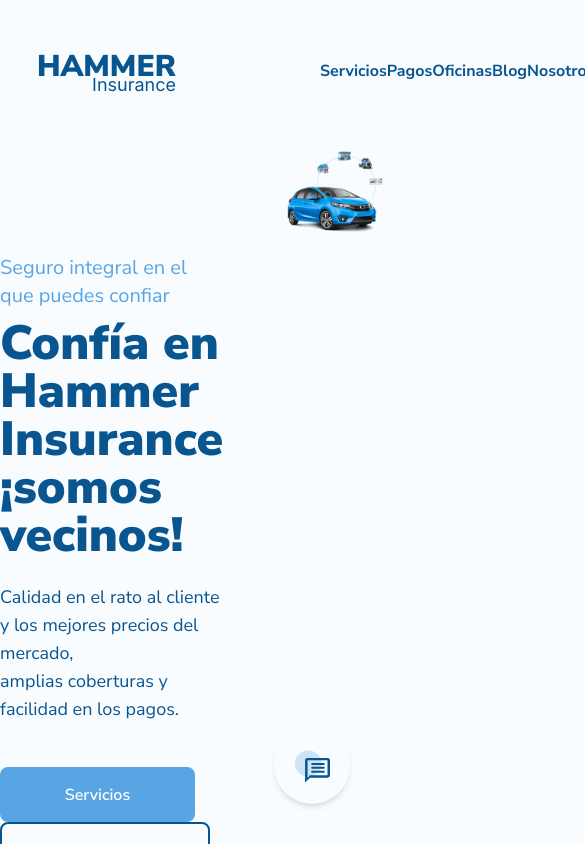
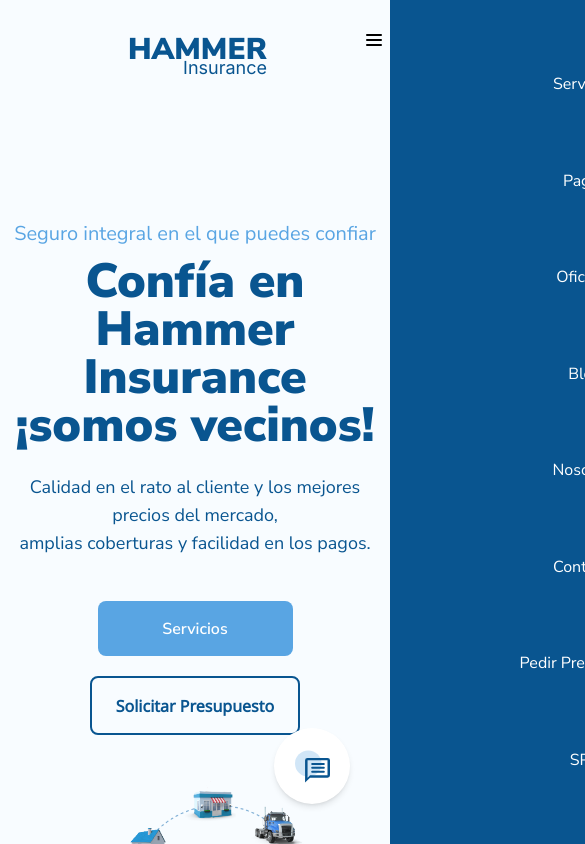
Before and after one commit to VzAnthony/hammer-insurance, a Next.js app: page / in a window 390 px wide. Shown: the top 844 px of the page, 585 px wide, since content can reach past the window. Built offline with nearby package versions, Linux system fonts and the light colour scheme.

Commit message:
responsive

```diff
--- a/pages/index.js
+++ b/pages/index.js
@@ -7,9 +7,9 @@
 
 export default function Home() {
   return (
-    <div>
+    <div className="lg:bg-background-home lg:[background-position-x:34rem] lg:[background-position-y:-30rem] xl:[background-position-x:70rem] xl:[background-position-y:-40rem] bg-no-repeat ">
       <Navbar />
-      <section className="flex justify-center">
+      <section className="flex flex-col justify-center mt-28 lg:flex-row lg:pl-11 xl:pl-28 xl:justify-start xl:gap-32">
         <WelcomeGreeting />
         <CarCollage />
       </section>
--- a/src/components/atom/CarCollage/index.jsx
+++ b/src/components/atom/CarCollage/index.jsx
@@ -2,15 +2,13 @@
 
 export const CarCollage = () => {
   return (
-    <picture className="w-[537px] h-[503px] pt-1">
+    <picture className="w-full h-[503px] px-10 pt-10 sm:w-[600px] sm:my-0 sm:mx-auto lg:pt-0 lg:px-[5%] lg:m-0 xl:p-0 xl:w-[500px] xl:relative xl:bottom-28 xl:left-16 ">
       <Image
         src="/assets/static/images/car-collage.png"
         alt="service-image"
         width={537}
         height={503}
         layout="responsive"
-        // objectFit="scale-down"
-        //   quality={100}
       />
     </picture>
   );
--- a/src/components/atom/ChatCard/index.jsx
+++ b/src/components/atom/ChatCard/index.jsx
@@ -1,8 +1,21 @@
+import { useState } from "react";
 import Image from "next/image";
 
 export const ChatCard = () => {
+  const [toggle, setToggle] = useState(false);
   return (
-    <div className="flex justify-center items-center fixed bottom-10 right-10 w-[76px] h-[76px] rounded-full  shadow-md">
+    <div
+      className={`flex justify-center items-center fixed bottom-10 right-10 h-[76px] rounded-full shadow-md z-10 bg-white hover:cursor-pointer ${
+        toggle ? "w-[300px]" : "w-[76px]"
+      }`}
+      onClick={() => setToggle(!toggle)}
+    >
+      <div className={`text-right mr-8  ${!toggle && "hidden"}`}>
+        <p className="text-primary font-nunito text-sm font-bold ">
+          ¿En qué podemos ayudarte?
+        </p>
+        <p className="text-primary font-nunito text-sm ">Chatea con nosotros</p>
+      </div>
       <Image
         src="/assets/static/icons/chat-bubble.svg"
         alt="service-image"
--- a/src/components/atom/Tags/index.jsx
+++ b/src/components/atom/Tags/index.jsx
@@ -2,7 +2,7 @@
 
 export const Tags = () => {
   return (
-    <div className="flex justify-center items-center gap-6 mb-20">
+    <div className="flex flex-col items-center  sm:flex-row sm:px-5 lg:justify-center lg:gap-10 xl:gap-20">
       <picture className="flex items-center gap-2">
         <Image
           src="/assets/static/icons/rate.svg"
@@ -14,32 +14,12 @@
         <p className="text-primary text-[10px]">(525 Reviews de Clientes)</p>
       </picture>
       <picture className="">
-        {/* <Image
-          src="/assets/static/icons/google-tag.png"
-          alt="service-image"
-          layout="fixed"
-          width={150}
-          height={150}
-        /> */}
         <img src="/assets/static/icons/google-tag.png" alt="" />
       </picture>
       <picture className="">
-        {/* <Image
-          src="/assets/static/icons/bbb-tag.svg"
-          alt="service-image"
-          width={100}
-          height={47}
-          layout="responsive"
-        /> */}
         <img src="/assets/static/icons/bbb-tag.svg" alt="" />
       </picture>
       <picture>
-        {/* <Image
-          src="/assets/static/icons/yelp-tag.png"
-          alt="service-image"
-          width={100}
-          height={47}
-        /> */}
         <img src="/assets/static/icons/yelp-tag.png" alt="" />
       </picture>
     </div>
--- a/src/components/atom/WelcomeGreeting/index.jsx
+++ b/src/components/atom/WelcomeGreeting/index.jsx
@@ -1,6 +1,6 @@
 export const WelcomeGreeting = () => {
   return (
-    <div className="pt-28 pr-16">
+    <div className="text-center lg:text-left">
       <p className="font-nunito text-primary-light text-xl mb-[9px]">
         Seguro integral en el que puedes confiar
       </p>
@@ -12,8 +12,8 @@
         Calidad en el rato al cliente y los mejores precios del mercado,
         <br /> amplias coberturas y facilidad en los pagos.
       </p>
-      <div>
-        <button className="font-nunito bg-primary-light text-white font-semibold rounded-lg py-[15.52px] px-[10px] w-[195px] mr-6  hover:bg-primary transition-colors">
+      <div className="flex justify-center items-center flex-col gap-5 sm:flex-row lg:block">
+        <button className="font-nunito bg-primary-light text-white font-semibold rounded-lg py-[15.52px] px-[10px] w-[195px] hover:bg-primary transition-colors lg:mr-6">
           Servicios
         </button>
         <button className="font-noto border-2 border-primary rounded-lg text-primary font-semibold py-[15.52px] px-[10px] w-[210px]  hover:bg-primary hover:text-white transition-colors">
--- a/src/components/molecule/Navbar/index.jsx
+++ b/src/components/molecule/Navbar/index.jsx
@@ -1,12 +1,42 @@
+import { useState } from "react";
 import { Logo } from "../../atom/Logo";
 
 export const Navbar = () => {
+  const [toggle, setToggle] = useState(false);
   return (
-    <nav className="flex space-x-36 items-center justify-between p-8 ">
-      <div>
+    <nav className=" flex justify-center relative p-8 ">
+      <div className="">
         <Logo />
       </div>
-      <div className="w-full ">
+      <div
+        className="fixed right-2 sm:right-12 lg:hidden"
+        onClick={() => setToggle(true)}
+      >
+        <img src="/assets/static/icons/menu.png" alt="Menu" />
+      </div>
+      <div
+        className={`bg-primary z-10 h-screen fixed transition-all lg:hidden  ${
+          toggle ? "translate-x-0" : "translate-x-full"
+        } top-0 right-0 w-full md:w-1/2`}
+      >
+        <p
+          className="font-nunito font-black  w-10 h-10 text-center py-2 rounded-full top-3 right-3 bg-primary-light fixed"
+          onClick={() => setToggle(false)}
+        >
+          {">"}
+        </p>
+        <ol className="flex flex-col justify-evenly text-center h-full text-white font-nunito">
+          <li className="hover:underline cursor-pointer">Servicios</li>
+          <li className="hover:underline cursor-pointer">Pagos</li>
+          <li className="hover:underline cursor-pointer">Oficinas</li>
+          <li className="hover:underline cursor-pointer">Blog</li>
+          <li className="hover:underline cursor-pointer">Nosotros</li>
+          <li className="hover:underline cursor-pointer">Contacto</li>
+          <li className="hover:underline cursor-pointer">Pedir Presupuesto</li>
+          <li className="hover:underline cursor-pointer">SPA</li>
+        </ol>
+      </div>
+      <div className="hidden lg:block w-full ">
         <ol className="flex  justify-evenly items-center  ">
           <li className="font-nunito text-primary text-base font-bold cursor-pointer hover:text-primary-light transition-colors">
             Servicios
@@ -23,13 +53,13 @@
           <li className="font-nunito text-primary text-base font-bold cursor-pointer hover:text-primary-light transition-colors">
             Nosotros
           </li>
-          <li className="font-nunito text-primary text-base font-bold cursor-pointer hover:text-primary-light transition-colors">
+          <li className="font-nunito text-white text-base font-bold cursor-pointer hover:text-primary-light transition-colors">
             Contacto
           </li>
-          <li className="font-nunito text-primary text-base font-bold cursor-pointer hover:text-primary-light border border-white rounded-lg py-[14px] px-[22px] transition-colors">
+          <li className="font-nunito text-white text-base font-bold cursor-pointer hover:text-primary-light border border-white rounded-lg py-[14px] px-[22px] transition-colors">
             Pedir Presupuesto
           </li>
-          <li className="font-nunito text-primary text-base font-bold cursor-pointer hover:text-primary-light transition-colors">
+          <li className="font-nunito text-white text-base font-bold cursor-pointer hover:text-primary-light transition-colors">
             SPA
           </li>
         </ol>
--- a/src/components/molecule/ServicesList/index.jsx
+++ b/src/components/molecule/ServicesList/index.jsx
@@ -1,4 +1,3 @@
-import React from "react";
 import { ServiceCard } from "../../atom/ServiceCard";
 
 export const ServicesList = () => {
@@ -29,7 +28,7 @@
     },
   ];
   return (
-    <div className="flex justify-center w-full gap-24 mt-10 ">
+    <div className="flex justify-center w-full gap-24 mt-10 px-7 flex-wrap sm:px-14 md:px-16 xl:px-1 xl:gap-20">
       {services.map((service) => (
         <ServiceCard key={service.name} {...service} />
       ))}
--- a/src/components/organism/Services/index.jsx
+++ b/src/components/organism/Services/index.jsx
@@ -2,11 +2,11 @@
 
 export const Services = () => {
   return (
-    <section>
+    <section className="mt-10 ">
       <p className="text-center font-nunito text-primary-light text-xl font-normal ">
         Servicios
       </p>
-      <p className="text-center font-nunito text-primary text-[32px] font-black ">
+      <p className="text-center font-nunito text-primary text-[32px] font-black">
         Tu agente cercano: en Hammer insurance nadie se queda atrás
       </p>
       <p className=" text-center font-nunito text-primary text-xl font-normal">
```
